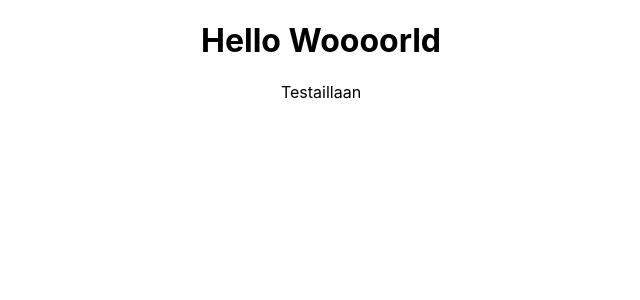
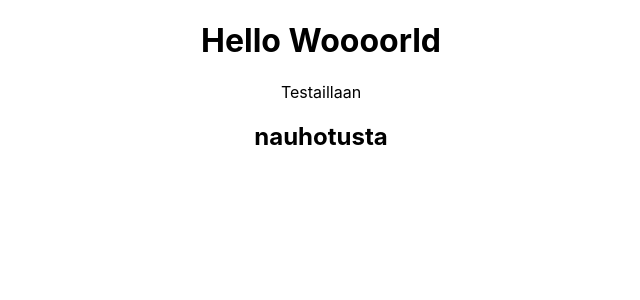
Before and after one commit to Tuskajussi/webappnewtest, a React (Create React App) app in the folder my-app/: page / in a window 1280 px wide. Shown: the top 300 px of the page, without its empty margins (319-959 px from the left). Built offline with nearby package versions, Linux system fonts and the light colour scheme.

Commit message:
Update App.js

```diff
--- a/my-app/src/App.js
+++ b/my-app/src/App.js
@@ -6,6 +6,7 @@ function App() {
     <div className="App">
         <h1>Hello Woooorld</h1>
         <p>Testaillaan</p>
+        <h2>nauhotusta</h2>
     </div>
   );
 }
```
